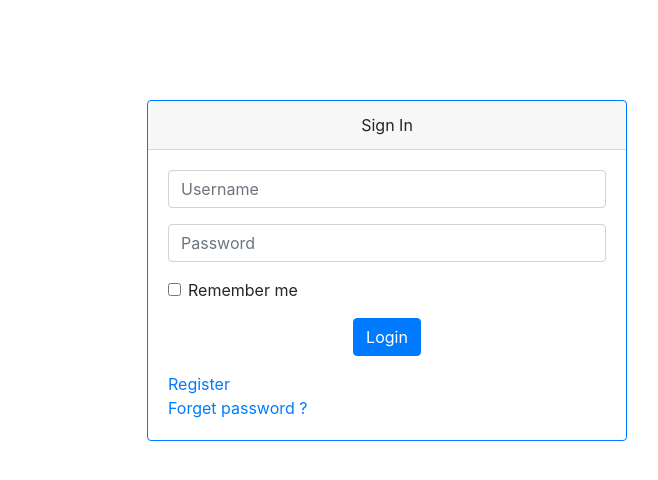
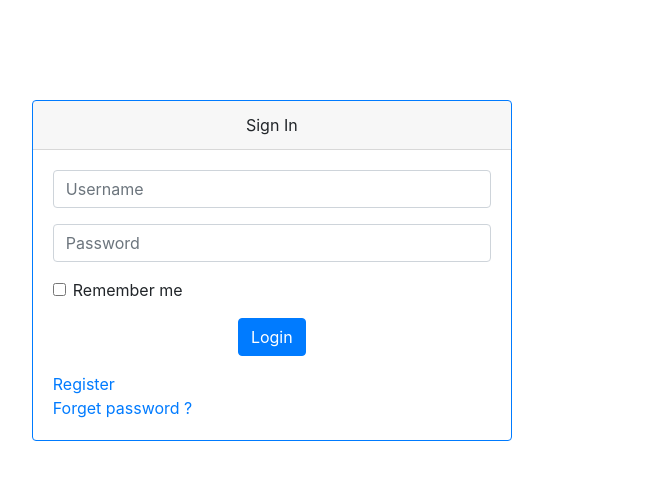
Before and after one commit to SasinduDilshara/CodeBiz, a PHP site: page /register/login in a window 1280 px wide. Shown: the part 66-546 px from the top of the page, without its empty margins (493-1151 px from the left). Run offline with PHP 8.4, Linux system fonts and the light colour scheme; data that the repository does not hold is empty.

Commit message:
Update login.php

```diff
--- a/MVC/app/view/register/login.php
+++ b/MVC/app/view/register/login.php
@@ -4,7 +4,7 @@
 <?php $this->end(); ?>
 <?php $this->start('body'); ?>
 
-<div class = "card border-primary mb-3" style="max-width: 30rem; left:50%; top:100px;" >
+<div class = "card border-primary mb-3" style="max-width: 30rem; left:41%; top:100px;" >
  	<div class="card-header" style="text-align: center;">Sign In</div>
 	<!-- <h3 class="text-center p-4">/h3> -->
 	<div class="card-body">
```
